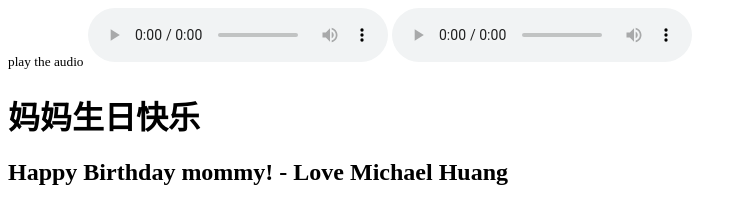
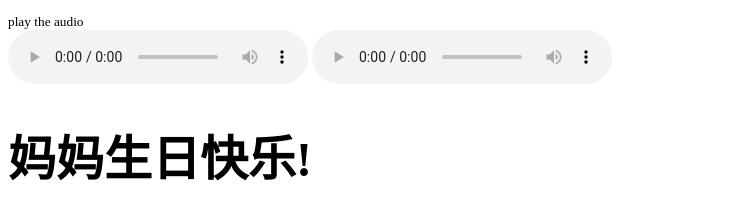
Before and after one commit to gitMichaelHuang/gitmichaelhuang.github.io, a plain HTML site: page index.html in a window 1280 px wide. Shown: the top 203 px of the page, without its empty margins (0-746 px from the left). Drawn offline with Linux system fonts and the light colour scheme; grey boxes are pictures that could not be loaded.

Commit message:
Update index.html

```diff
--- a/index.html
+++ b/index.html
@@ -7,12 +7,16 @@ table, th, td {
 p {
   font-size: 24px;
 }
+h1 {
+    font-size: 48px;
+}
 </style>
 <head>
     <meta name="viewport" content="width=device-width, initial-scale=1" />
 </head>
 <body>
 <sub>play the audio</sub>
+<br>
 <audio controls loop autoplay>
   <source src="mom.mp3" type="audio/mp3">
   Your browser does not support the audio element.
@@ -21,7 +25,7 @@ p {
     <source src="bday.mp3" type="audio/mp3">
 </audio>
 
-<h1>妈妈生日快乐</h1>
+<h1>妈妈生日快乐!</h1>
 <h2>Happy Birthday mommy! - Love Michael Huang</h2>
 <img src="me.gif" width="300" height="500"/>
 
@@ -43,6 +47,8 @@ p {
     Wang Weihua is the Queen!
 </p>
 <img src="five.jpg" width="400" height="500"/>
-
+<p>
+    See you soon for Thanksgiving! I will be back home November soon! My break begins on Nov 18 and ends Nov 27!
+</p>
 </body>
 </html>
```
